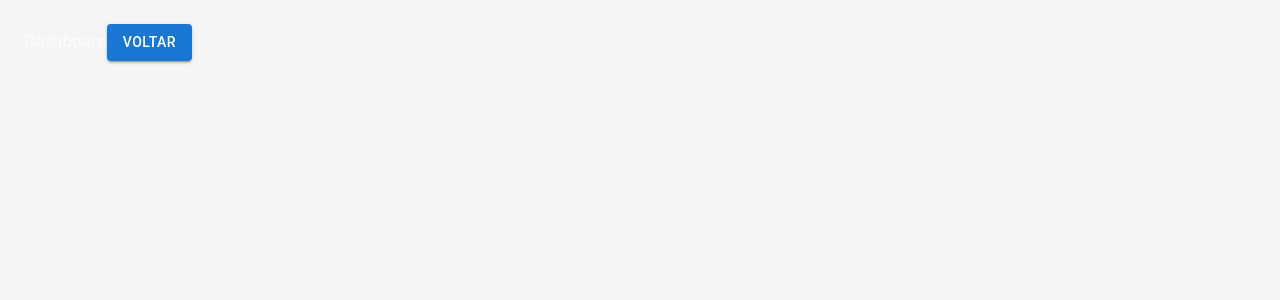
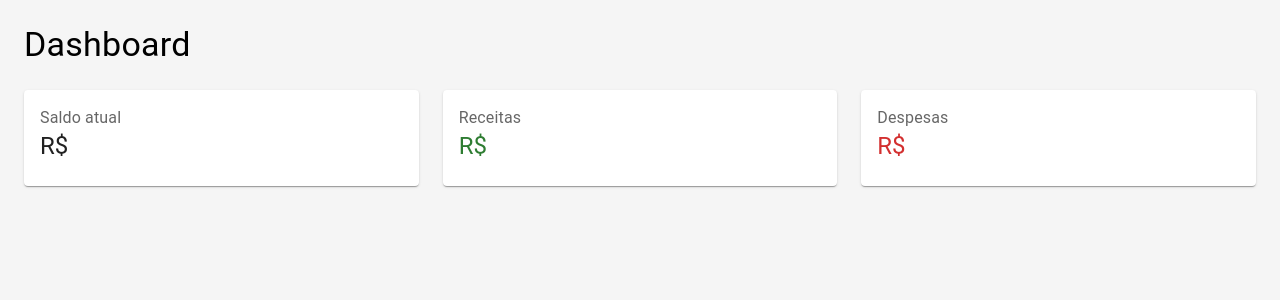
Before and after one commit to Rakharo/financial_control_front, a React (Vite) app: page /dashboard in a window 1280 px wide. Shown: the top 300 px of the page. Built offline with nearby package versions, Linux system fonts and the light colour scheme; no server answers.

Commit message:
conexao com api de transaction para dashboard

```diff
--- a/src/contexts/UserContext.tsx
+++ b/src/contexts/UserContext.tsx
@@ -1,4 +1,5 @@
-import { createContext, useContext, useState } from "react";
+/* eslint-disable react-hooks/set-state-in-effect */
+import { createContext, useContext, useEffect, useState } from "react";
 
 type User = {
   id: number;
@@ -32,6 +33,16 @@ export function UserProvider({ children }: { children: React.ReactNode }) {
     localStorage.removeItem("token");
   }
 
+  useEffect(() => {
+    const existingToken = localStorage.getItem("token");
+
+    if (existingToken) {
+      setToken(existingToken);
+    } else {
+      logout()
+    }
+  }, [])
+
   return (
     <UserContext.Provider value={{ user, token, setAuth, logout }}>
       {children}
--- /dev/null
+++ b/src/hooks/useSummary.ts
@@ -0,0 +1,21 @@
+import { useQuery } from "@tanstack/react-query";
+import { api } from "../api/axios";
+
+type Summary = {
+  balance: number;
+  total_income: number;
+  total_expense: number;
+};
+
+export function useSummary(month?: number, year?: number) {
+  return useQuery({
+    queryKey: ["summary", month, year],
+    queryFn: async () => {
+      const response = await api.get("/transaction/summary", {
+        params: { month, year },
+      });
+
+      return response.data as Summary;
+    },
+  });
+}
--- a/src/index.css
+++ b/src/index.css
@@ -4,7 +4,7 @@
   font-weight: 400;
 
   /* color-scheme: light dark; */
-  color: rgba(255, 255, 255, 0.87);
+  /* color: rgba(255, 255, 255, 0.87); */
   /* background-color: #242424; */
 
   font-synthesis: none;
--- a/src/pages/Dashboard/dashboard.tsx
+++ b/src/pages/Dashboard/dashboard.tsx
@@ -1,14 +1,62 @@
-import { Box, Button } from "@mui/material";
-import { useNavigate } from "react-router-dom";
+import { Box, Card, CardContent, Grid, Typography } from "@mui/material";
+import { useSummary } from "../../hooks/useSummary";
 
 export default function Dashboard() {
-    const navigate = useNavigate();
+  const { data, isLoading } = useSummary();
+
+  if (isLoading) {
+    return <div>Carregando...</div>;
+  }
+
   return (
     <Box>
-      <span>Dashboard</span>
-      <Button variant="contained" onClick={() => navigate("/")}>
-        Voltar
-      </Button>
+      <Typography variant="h4" mb={3}>
+        Dashboard
+      </Typography>
+
+      <Grid container spacing={3}>
+        <Grid size={{ xs: 12, md: 4}}>
+          <Card>
+            <CardContent>
+              <Typography color="text.secondary">
+                Saldo atual
+              </Typography>
+
+              <Typography variant="h5">
+                R$ {data?.balance.toFixed(2)}
+              </Typography>
+            </CardContent>
+          </Card>
+        </Grid>
+
+        <Grid size={{ xs: 12, md: 4}}>
+          <Card>
+            <CardContent>
+              <Typography color="text.secondary">
+                Receitas
+              </Typography>
+
+              <Typography variant="h5" color="success.main">
+                R$ {data?.total_income.toFixed(2)}
+              </Typography>
+            </CardContent>
+          </Card>
+        </Grid>
+
+        <Grid size={{ xs: 12, md: 4}}>
+          <Card>
+            <CardContent>
+              <Typography color="text.secondary">
+                Despesas
+              </Typography>
+
+              <Typography variant="h5" color="error.main">
+                R$ {data?.total_expense.toFixed(2)}
+              </Typography>
+            </CardContent>
+          </Card>
+        </Grid>
+      </Grid>
     </Box>
   );
 }
```
